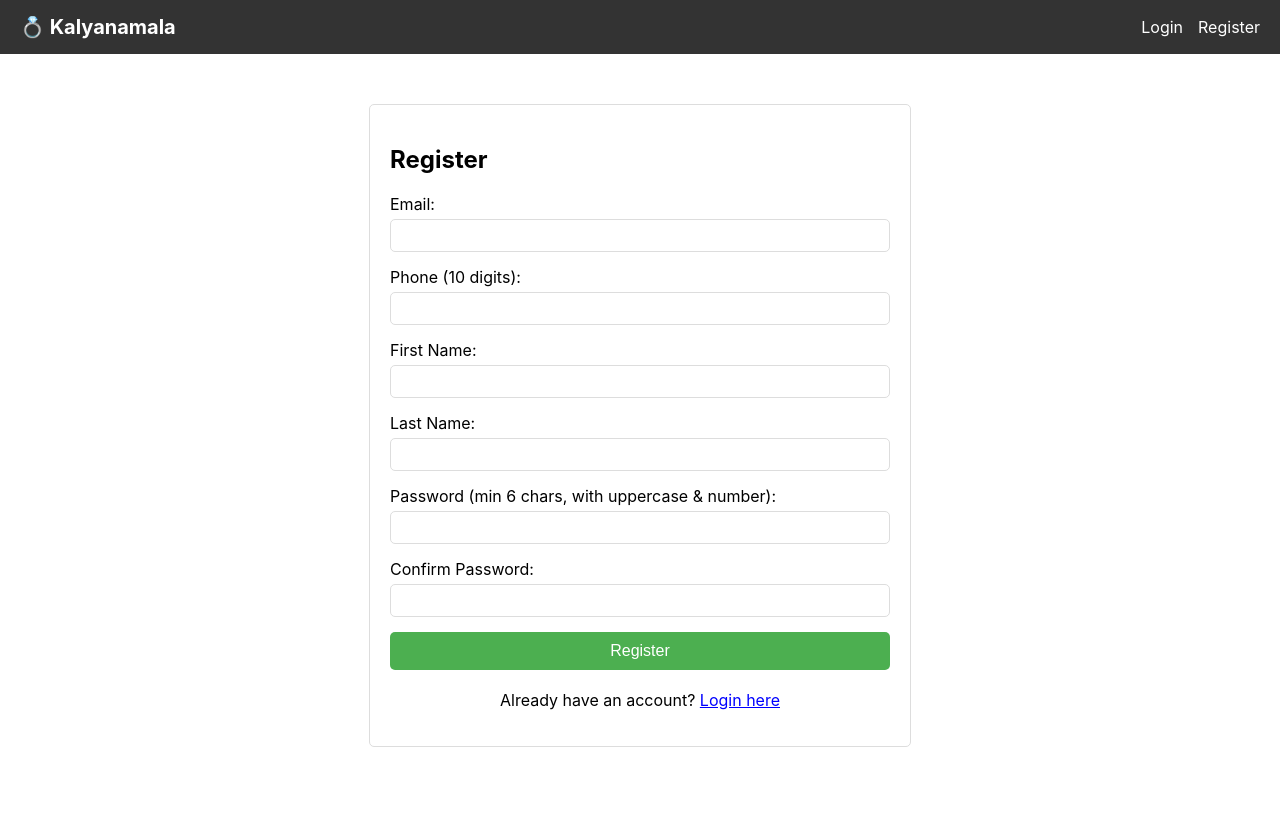
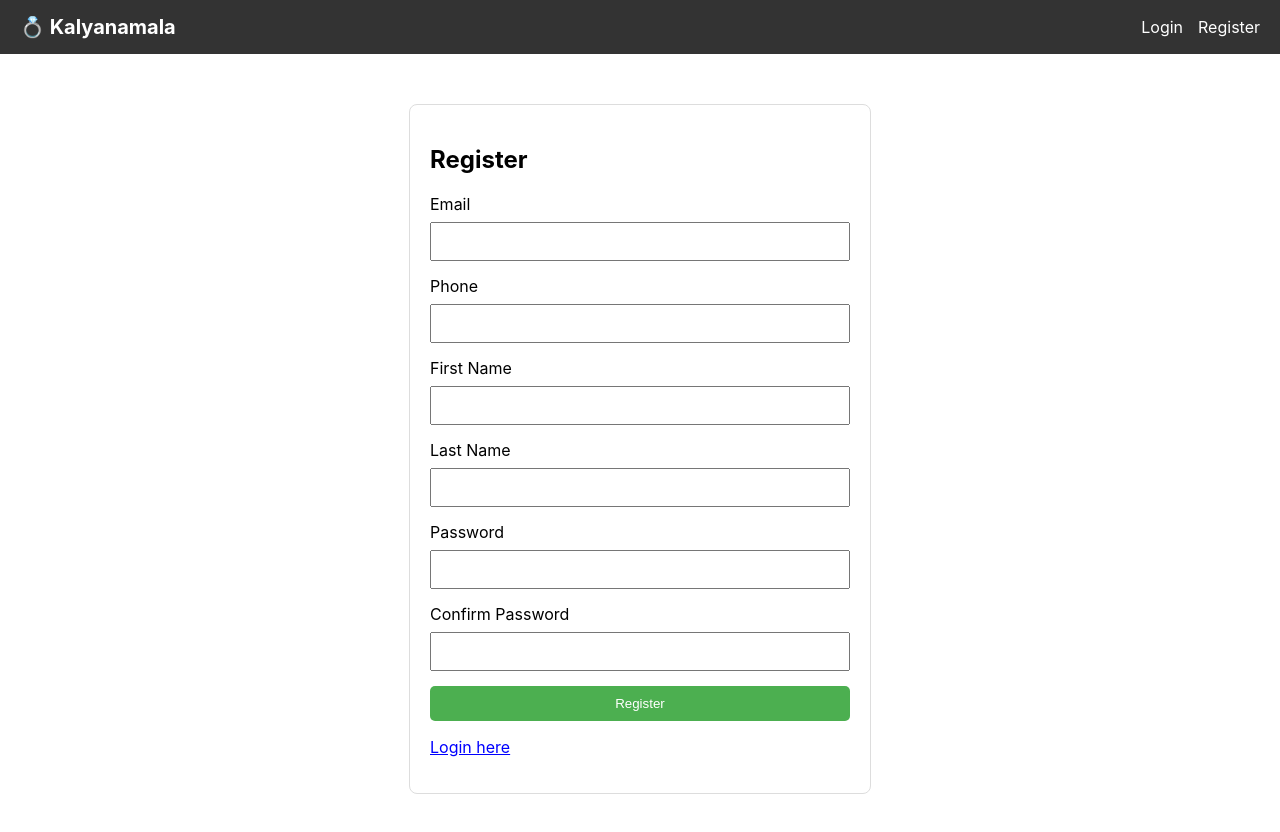
Before and after one commit to prabhukanthb/kalyanamala-frontend, a React (Create React App) app: page /register in a window 1280 px wide. Shown: the top 832 px of the page. Before the commit the page ends 800 px from the top, so only its background shows below. Built offline with nearby package versions, Linux system fonts and the light colour scheme.

Commit message:
Update Register.js

```diff
--- a/src/pages/Register.js
+++ b/src/pages/Register.js
@@ -18,10 +18,7 @@ const Register = () => {
   const { register } = useContext(AuthContext);
 
   const handleChange = (e) => {
-    setFormData({
-      ...formData,
-      [e.target.name]: e.target.value
-    });
+    setFormData({ ...formData, [e.target.name]: e.target.value });
   };
 
   const handleSubmit = async (e) => {
@@ -34,122 +31,59 @@ const Register = () => {
     }
 
     setLoading(true);
+    try {
+      const payload = {
+        email: formData.email,
+        phone: formData.phone,
+        firstName: formData.firstName,
+        lastName: formData.lastName,
+        password: formData.password,
+        confirmPassword: formData.confirmPassword
+      };
 
-    try {
-      await register(formData);
-      navigate('/');
+      await register(payload);
+      navigate('/profile');
     } catch (err) {
-     setError(err.response?.data?.message || err.response?.data?.error || 'Registration failed');
+      setError(err.response?.data?.message || err.response?.data?.error || 'Registration failed');
     } finally {
       setLoading(false);
     }
   };
 
   return (
-    <div style={{ maxWidth: '500px', margin: '50px auto', padding: '20px', border: '1px solid #ddd', borderRadius: '5px' }}>
+    <div style={box}>
       <h2>Register</h2>
+      {error && <div style={errorBox}>{error}</div>}
+      <form onSubmit={handleSubmit}>
+        <label>Email</label>
+        <input style={input} name="email" value={formData.email} onChange={handleChange} />
 
-      {error && <div style={{ color: 'red', marginBottom: '10px', padding: '10px', backgroundColor: '#ffebee', borderRadius: '5px' }}>{error}</div>}
+        <label>Phone</label>
+        <input style={input} name="phone" value={formData.phone} onChange={handleChange} />
 
-      <form onSubmit={handleSubmit}>
-        <div style={{ marginBottom: '15px' }}>
-          <label style={{ display: 'block', marginBottom: '5px' }}>Email:</label>
-          <input
-            type="email"
-            name="email"
-            value={formData.email}
-            onChange={handleChange}
-            required
-            style={{ width: '100%', padding: '8px', boxSizing: 'border-box', border: '1px solid #ddd', borderRadius: '5px' }}
-          />
-        </div>
+        <label>First Name</label>
+        <input style={input} name="firstName" value={formData.firstName} onChange={handleChange} />
 
-        <div style={{ marginBottom: '15px' }}>
-          <label style={{ display: 'block', marginBottom: '5px' }}>Phone (10 digits):</label>
-          <input
-            type="tel"
-            name="phone"
-            value={formData.phone}
-            onChange={handleChange}
-            required
-            style={{ width: '100%', padding: '8px', boxSizing: 'border-box', border: '1px solid #ddd', borderRadius: '5px' }}
-          />
-        </div>
+        <label>Last Name</label>
+        <input style={input} name="lastName" value={formData.lastName} onChange={handleChange} />
 
-        <div style={{ marginBottom: '15px' }}>
-          <label style={{ display: 'block', marginBottom: '5px' }}>First Name:</label>
-          <input
-            type="text"
-            name="firstName"
-            value={formData.firstName}
-            onChange={handleChange}
-            required
-            style={{ width: '100%', padding: '8px', boxSizing: 'border-box', border: '1px solid #ddd', borderRadius: '5px' }}
-          />
-        </div>
+        <label>Password</label>
+        <input style={input} type="password" name="password" value={formData.password} onChange={handleChange} />
 
-        <div style={{ marginBottom: '15px' }}>
-          <label style={{ display: 'block', marginBottom: '5px' }}>Last Name:</label>
-          <input
-            type="text"
-            name="lastName"
-            value={formData.lastName}
-            onChange={handleChange}
-            required
-            style={{ width: '100%', padding: '8px', boxSizing: 'border-box', border: '1px solid #ddd', borderRadius: '5px' }}
-          />
-        </div>
+        <label>Confirm Password</label>
+        <input style={input} type="password" name="confirmPassword" value={formData.confirmPassword} onChange={handleChange} />
 
-        <div style={{ marginBottom: '15px' }}>
-          <label style={{ display: 'block', marginBottom: '5px' }}>Password (min 6 chars, with uppercase & number):</label>
-          <input
-            type="password"
-            name="password"
-            value={formData.password}
-            onChange={handleChange}
-            required
-            style={{ width: '100%', padding: '8px', boxSizing: 'border-box', border: '1px solid #ddd', borderRadius: '5px' }}
-          />
-        </div>
-
-        <div style={{ marginBottom: '15px' }}>
-          <label style={{ display: 'block', marginBottom: '5px' }}>Confirm Password:</label>
-          <input
-            type="password"
-            name="confirmPassword"
-            value={formData.confirmPassword}
-            onChange={handleChange}
-            required
-            style={{ width: '100%', padding: '8px', boxSizing: 'border-box', border: '1px solid #ddd', borderRadius: '5px' }}
-          />
-        </div>
-
-        <button
-          type="submit"
-          disabled={loading}
-          style={{
-            width: '100%',
-            padding: '10px',
-            backgroundColor: '#4CAF50',
-            color: 'white',
-            border: 'none',
-            cursor: 'pointer',
-            borderRadius: '5px',
-            fontSize: '16px'
-          }}
-        >
-          {loading ? 'Registering...' : 'Register'}
-        </button>
+        <button style={button} disabled={loading}>{loading ? 'Registering...' : 'Register'}</button>
       </form>
-
-      <p style={{ textAlign: 'center', marginTop: '20px' }}>
-        Already have an account?{' '}
-        <span onClick={() => navigate('/login')} style={{ cursor: 'pointer', color: 'blue', textDecoration: 'underline' }}>
-          Login here
-        </span>
-      </p>
+      <p onClick={() => navigate('/login')} style={linkStyle}>Login here</p>
     </div>
   );
 };
 
+const box = { maxWidth: '420px', margin: '50px auto', padding: '20px', border: '1px solid #ddd', borderRadius: '8px' };
+const input = { width: '100%', padding: '10px', margin: '8px 0 15px 0', boxSizing: 'border-box' };
+const button = { width: '100%', padding: '10px', backgroundColor: '#4CAF50', color: 'white', border: 'none', borderRadius: '5px' };
+const errorBox = { color: 'red', marginBottom: '10px' };
+const linkStyle = { cursor: 'pointer', color: 'blue', textDecoration: 'underline' };
+
 export default Register;
```
